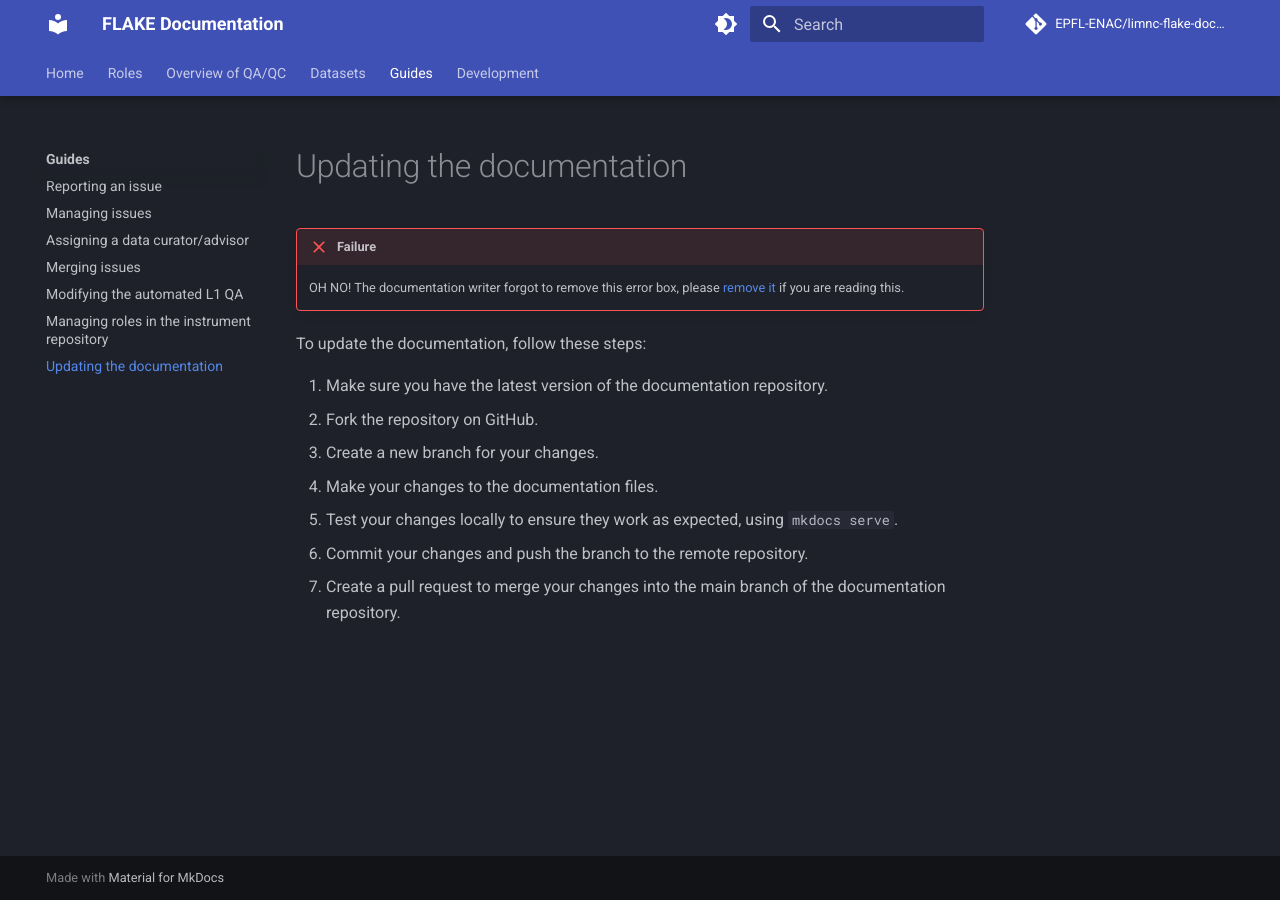
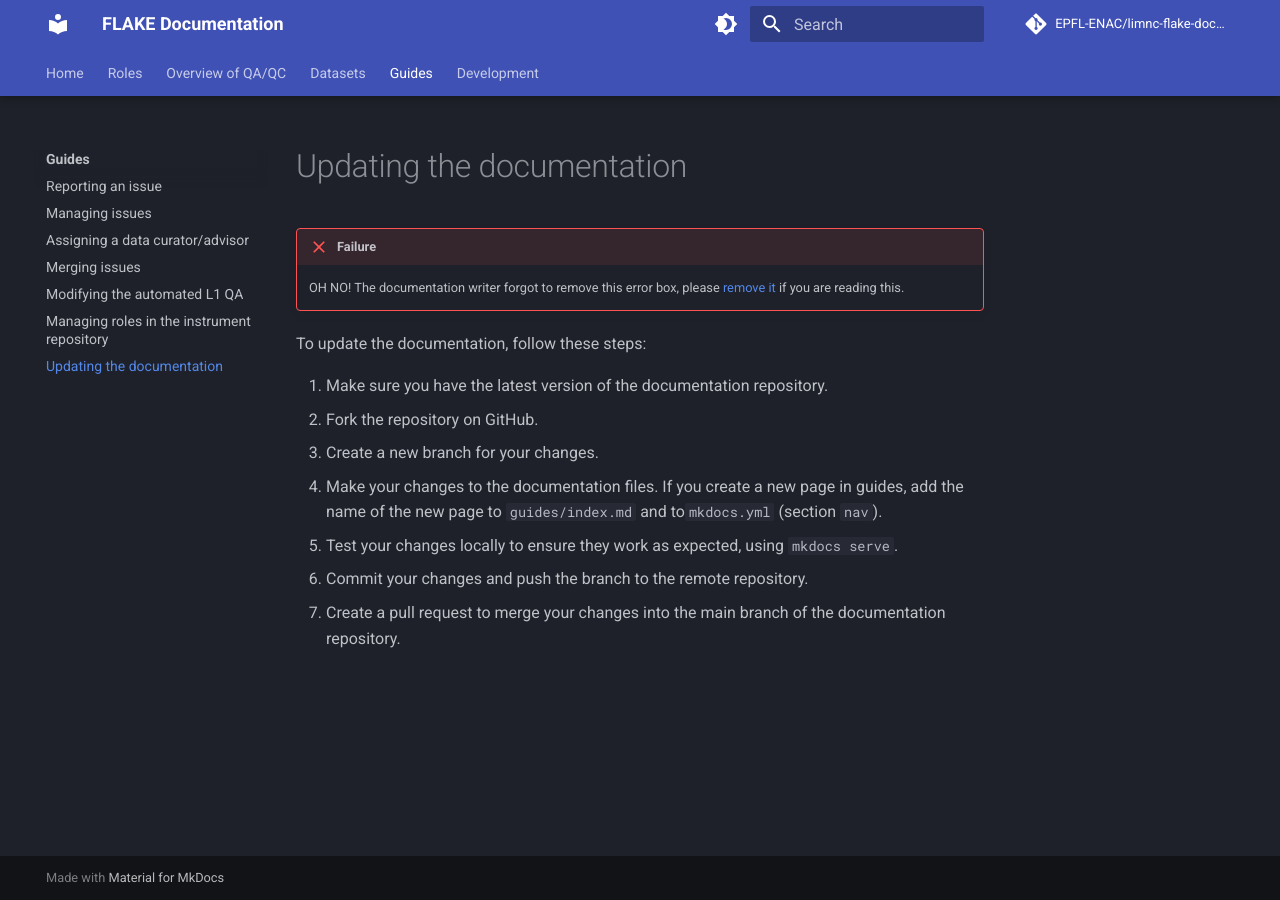
Before and after one commit to EPFL-ENAC/limnc-flake-documentation, an MkDocs documentation site: the page built from docs/guides/updating_docs.md, in a window 1280 px wide. Built offline with MkDocs 1.6.1 and Material for MkDocs 9.7.7, drawn with Linux system fonts in a browser that asks for light colours; comment, search, counter and statistics services are not loaded.

Commit message:
Add information on how to create new pages in the documentation

```diff
--- a/docs/guides/updating_docs.md
+++ b/docs/guides/updating_docs.md
@@ -12,7 +12,7 @@ To update the documentation, follow these steps:
 1. Make sure you have the latest version of the documentation repository.
 2. Fork the repository on GitHub.
 3. Create a new branch for your changes.
-4. Make your changes to the documentation files.
+4. Make your changes to the documentation files. If you create a new page in guides, add the name of the new page to `guides/index.md` and to`mkdocs.yml` (section `nav`).
 5. Test your changes locally to ensure they work as expected, using `mkdocs serve`.
 6. Commit your changes and push the branch to the remote repository.
 7. Create a pull request to merge your changes into the main branch of the documentation repository.
```
